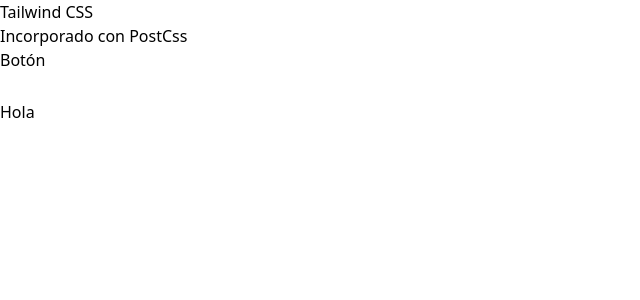
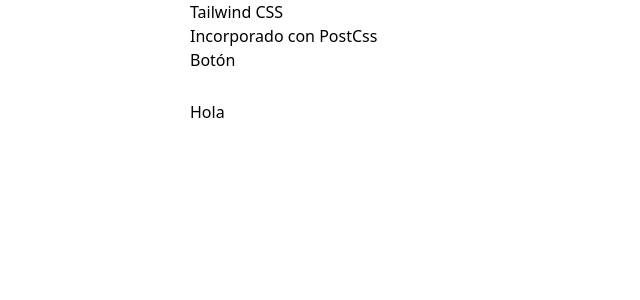
Before and after one commit to JoseNaime/IJALTI-Manager, a React (Create React App) app in the folder front-end/: page / in a window 1280 px wide. Shown: the top 300 px of the page, without its empty margins (0-640 px from the left). Built offline with nearby package versions, Linux system fonts and the light colour scheme.

Commit message:
Configuracion de Tailwind

```diff
--- a/front-end/package.json
+++ b/front-end/package.json
@@ -22,8 +22,8 @@
     "build": "npm run build:css && react-scripts build",
     "test": "react-scripts test",
     "eject": "react-scripts eject",
-    "build:css": "postcss src/assets/tailwind.css -o src/assets/main.css",
-    "watch:css": "postcss src/assets/tailwind.css -o src/assets/main.css"
+    "build:css": "postcss src/index.css -o src/assets/main.css",
+    "watch:css": "postcss src/index.css -o src/assets/main.css"
   },
   "eslintConfig": {
     "extends": [
--- /dev/null
+++ b/front-end/postcss.config.js
@@ -0,0 +1,6 @@
+module.exports = {
+  plugins: {
+    tailwindcss: {},
+    autoprefixer: {},
+  },
+}
--- a/front-end/tailwind.config.js
+++ b/front-end/tailwind.config.js
@@ -3,7 +3,12 @@ module.exports = {
         "./src/**/*.{js,jsx,ts,tsx}",
     ],
     theme: {
-        extend: {},
+        container: {
+            center: true,
+            screens:{
+                DEFAULT: "900px"
+            }
+        }
     },
     plugins: [],
 }
```
